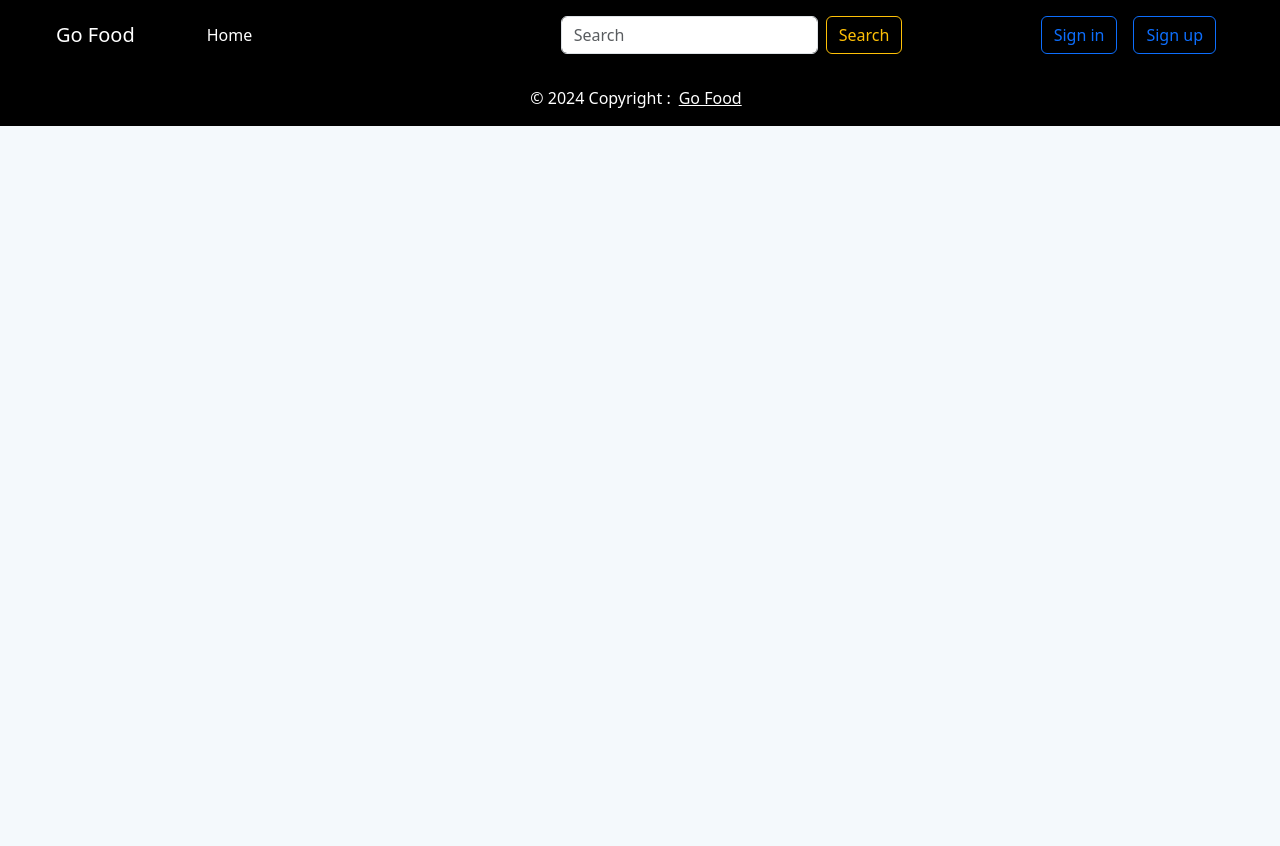
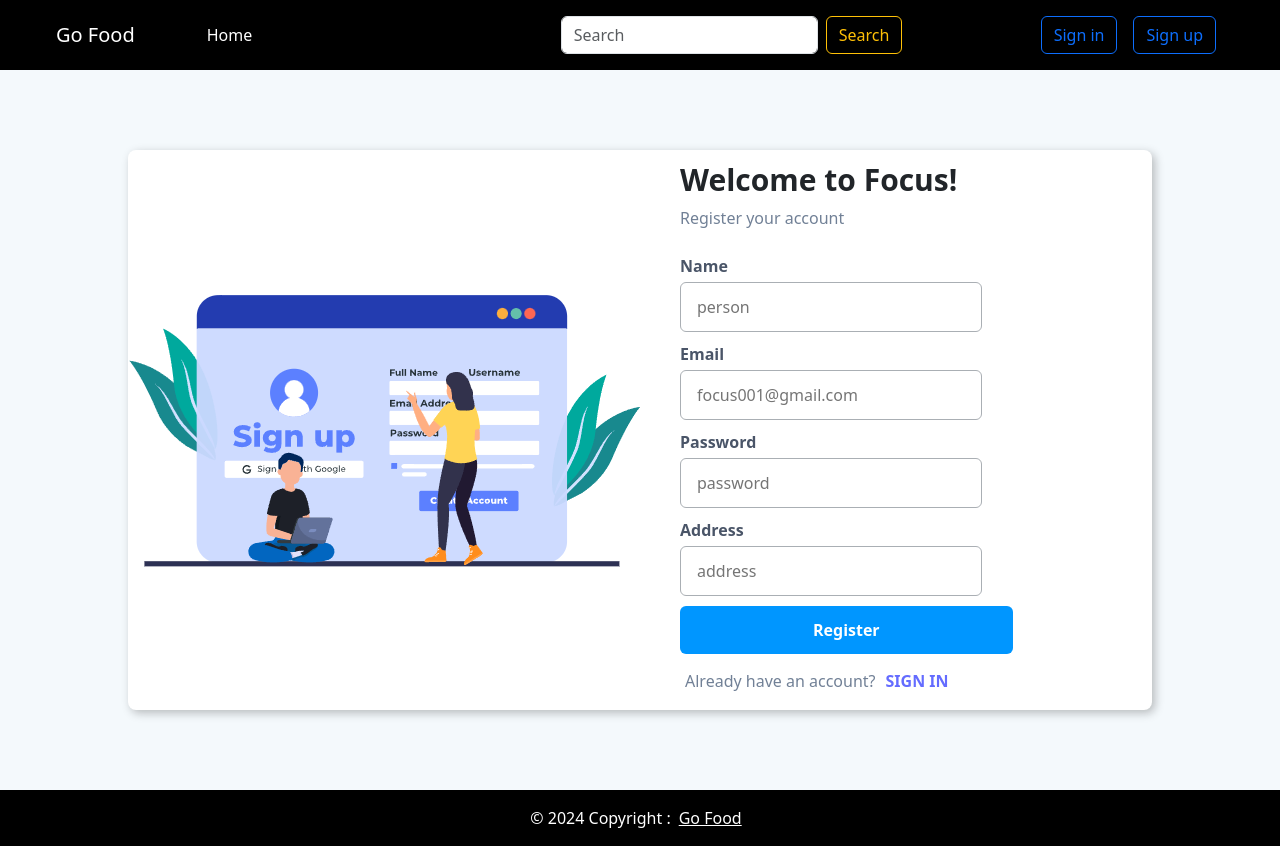
Before and after one commit to ChaitanyaZunzurkar/Web-development, a React (Vite) app in the folder GoFood/Frontend/: page /user/signup in a window 1280 px wide. Before the commit the page ends 800 px from the top, so only its background shows below. Built offline with nearby package versions, Linux system fonts and the light colour scheme.

Commit message:
added funtions to fetch data from database and to store data to the database and connected frontend to backend

```diff
--- a/GoFood/Frontend/package.json
+++ b/GoFood/Frontend/package.json
@@ -10,6 +10,7 @@
     "preview": "vite preview"
   },
   "dependencies": {
+    "axios": "^1.7.9",
     "bootstrap": "^5.3.3",
     "react": "^18.3.1",
     "react-bootstrap": "^2.10.6",
--- a/GoFood/Frontend/src/App.jsx
+++ b/GoFood/Frontend/src/App.jsx
@@ -13,8 +13,8 @@ function App() {
           <Navbar />
           <Routes >
             <Route index path='/' element={<HomePage />} />
-            <Route index path='/signin' element={<Signin />} />
-            <Route index path='/signup' element={<Signup />} />
+            <Route index path='/user/signin' element={<Signin />} />
+            <Route index path='/user/signup' element={<Signup />} />
           </Routes>
           <Footer />
         </BrowserRouter>
--- a/GoFood/Frontend/src/Components/Navbar.jsx
+++ b/GoFood/Frontend/src/Components/Navbar.jsx
@@ -40,7 +40,7 @@ const Navbar = () => {
 
           <ul className="navbar-nav mb-2 mb-lg-0" >
               <li className="nav-item">
-                <NavLink className="nav-link" to="/signin">
+                <NavLink className="nav-link" to="/user/signin">
                   <button className="btn btn-outline-primary">
                     Sign in
                   </button>
@@ -48,7 +48,7 @@ const Navbar = () => {
               </li>
 
               <li className="nav-item">
-                <NavLink className="nav-link" to="/signup">
+                <NavLink className="nav-link" to="/user/signup">
                 <button className="btn btn-outline-primary">
                     Sign up
                   </button>
--- a/GoFood/Frontend/src/Components/Signin.jsx
+++ b/GoFood/Frontend/src/Components/Signin.jsx
@@ -1,48 +1,57 @@
-import { useState } from 'react';
-import style from '../Stylesheets/signin.module.css';
-import signin from '../assets/signin.png'
-import { useNavigate } from 'react-router-dom'
+import { useState } from "react";
+import style from "../Stylesheets/signin.module.css";
+import signin from "../assets/signin.png";
+import { useNavigate } from "react-router-dom";
+import axios from "axios";
 
 const Signin = () => {
-  const [formData , setFormData] = useState({email : '' , password : ''})
-  const navigate = useNavigate()
+  const [formData, setFormData] = useState({ email: "", password: "" });
+  const navigate = useNavigate();
 
   function changeHandler(event) {
-      setFormData({
-        ...formData,
-        [event.target.name] : event.target.value
-      })
+    setFormData({
+      ...formData,
+      [event.target.name]: event.target.value,
+    });
   }
 
   async function submitHandler(event) {
     event.preventDefault();
-    console.log(formData)
-    setFormData({email:'' , password: ''})
+    console.log(formData);
+
+    try {
+      const userData = await axios.post("http://localhost:3000/user/signin",formData);
+      console.log(userData);
+      setFormData({ email: "", password: "" });
+      navigate("/");
+    } catch (error) {
+      console.log("Fail to fetch sigin data");
+      console.log(error);
+    }
   }
 
   return (
-    <div className={style['bg-gradient']}>
-      <div className={style['signup-container']}>
-        <div className={`${style['image-container']} hidden md:flex`}>
+    <div className={style["bg-gradient"]}>
+      <div className={style["signup-container"]}>
+        <div className={`${style["image-container"]} hidden md:flex`}>
           <img
             alt="Illustration of a secure login process with a lock and documents"
-            className={style['image']}
+            className={style["image"]}
             src={signin}
           />
         </div>
-        <div className={style['form-container']}>
-          <h2 className={style['title']}>Welcome to Focus!</h2>
-          <p className={style['description']}>Register your account</p>
+        <div className={style["form-container"]}>
+          <h2 className={style["title"]}>Welcome to Focus!</h2>
+          <p className={style["description"]}>Register your account</p>
 
           <form onSubmit={submitHandler}>
-
-            <div className={style['input-container']}>
-              <label className={style['label']} htmlFor="email">
+            <div className={style["input-container"]}>
+              <label className={style["label"]} htmlFor="email">
                 <strong>Email</strong>
               </label>
 
               <input
-                className={style['input']}
+                className={style["input"]}
                 id="email"
                 name="email"
                 placeholder="focus001@gmail.com"
@@ -50,16 +59,15 @@ const Signin = () => {
                 onChange={changeHandler}
                 value={formData.email}
               />
-
             </div>
 
-            <div className={style['input-container']}>
-              <label className={style['label']} htmlFor="password">
+            <div className={style["input-container"]}>
+              <label className={style["label"]} htmlFor="password">
                 <strong>Password</strong>
               </label>
 
               <input
-                className={style['input']}
+                className={style["input"]}
                 id="password"
                 name="password"
                 placeholder="password"
@@ -67,20 +75,22 @@ const Signin = () => {
                 onChange={changeHandler}
                 value={formData.password}
               />
-
             </div>
 
-            <div className={style['input-container']}>
-                <button className={style['login-button']} type='submit'>
-                    Register
-                </button>
+            <div className={style["input-container"]}>
+              <button className={style["login-button"]} type="submit">
+                Register
+              </button>
             </div>
-
           </form>
 
-          <div className={style['header']}>
-            <span className={style['text-gray']}>Don&apos;t have an account?</span>
-            <span className={style.signin} onClick={() => navigate('/signup')}>SIGN UP</span>
+          <div className={style["header"]}>
+            <span className={style["text-gray"]}>
+              Don&apos;t have an account?
+            </span>
+            <span className={style.signin} onClick={() => navigate("/signup")}>
+              SIGN UP
+            </span>
           </div>
         </div>
       </div>
--- a/GoFood/Frontend/src/Components/Signup.jsx
+++ b/GoFood/Frontend/src/Components/Signup.jsx
@@ -2,9 +2,10 @@ import style from '../Stylesheets/Signup.module.css';
 import signup from '../assets/signup.png'
 import { useState } from 'react';
 import { useNavigate } from 'react-router-dom'
+import axios from 'axios'
 
 const Signup = () => {
-  const [formData , setFormData] = useState({ name:'' , email : '' , password : ''})
+  const [formData , setFormData] = useState({ name:'' , email : '' , password : '' , address: '' })
   const navigate = useNavigate();
 
   function changeHandler(event) {
@@ -14,10 +15,20 @@ const Signup = () => {
       })
   }
 
-  function submitHandler(event) {
-    event.preventDefault();
-    console.log(formData)
-    setFormData({name:'' , email:'' , password: ''})
+  async function submitHandler(event) {
+      event.preventDefault();
+      console.log(formData)
+
+      try {
+        const userData = await axios.post('http://localhost:3000/user/signup' , formData)
+        console.log(userData)
+        navigate('/')
+        setFormData({name:'' , email:'' , password: '' , address:''})
+      }
+      catch(error) {
+        console.log("Fail to fetch user data.")
+        console.error(error)
+      }
   }
 
   return (
@@ -79,6 +90,21 @@ const Signup = () => {
             </div>
 
             <div className={style['input-container']}>
+              <label className={style['label']} htmlFor="location">
+                <strong>Address</strong>
+              </label>
+              <input
+                className={style['input']}
+                id="location"
+                placeholder="address"
+                type="text"
+                name="location"
+                value={formData.location}
+                onChange={changeHandler}
+              />
+            </div>
+
+            <div className={style['input-container']}>
                 <button className={style['login-button']} type='submit'>
                     Register
                 </button>
```
Also changed, not shown: 2 other files (tests, documents, lock files or other folders).
